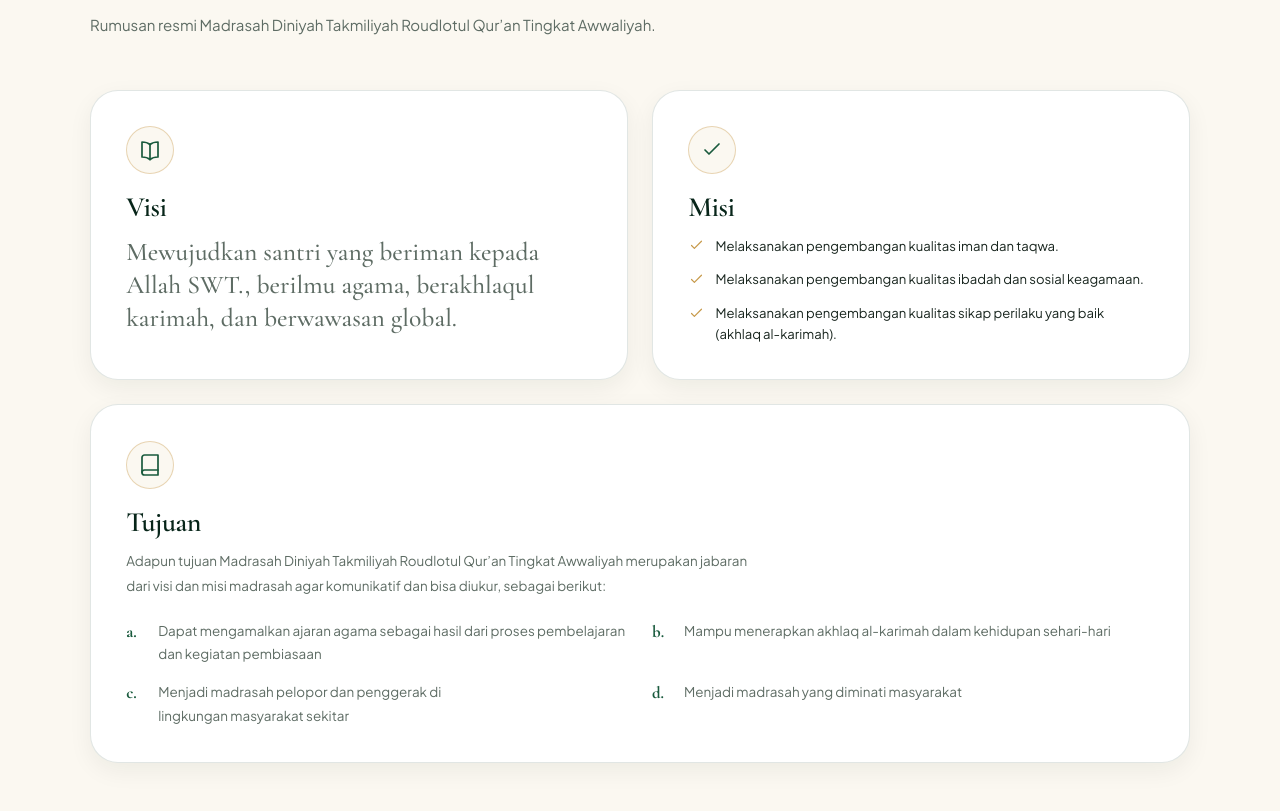
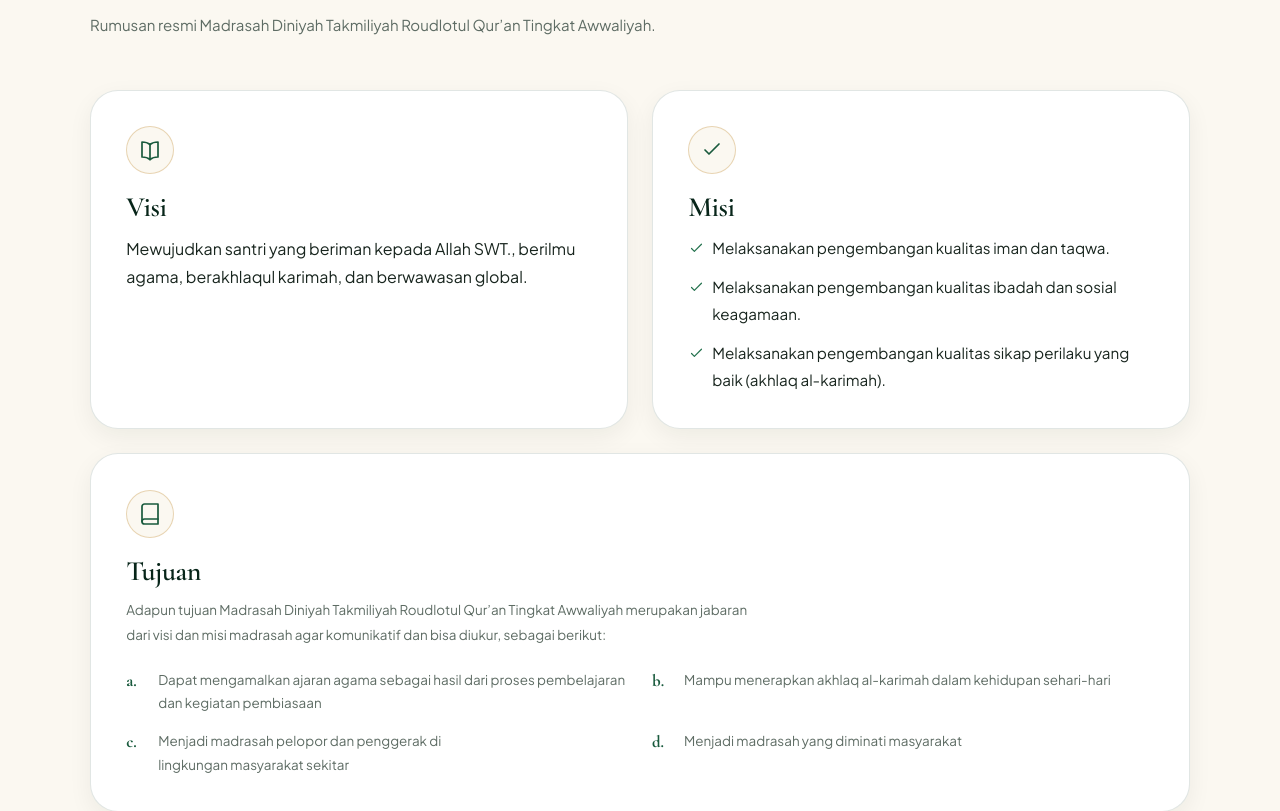
Before and after one commit to Iantzzz/Roudlotul-Qur-an, a Laravel app: page /profil in a window 1280 px wide. Shown: the part 2499-3310 px from the top of the page. Run offline with Laravel 12, Linux system fonts and the light colour scheme; data that the repository does not hold is empty; some libraries are stand-ins or nearby versions.

Commit message:
style(site): refine vision and mission typography

```diff
--- a/public/css/site.css
+++ b/public/css/site.css
@@ -1685,8 +1685,11 @@ h4 {
 }
 
 .profile-panel--visi .profile-panel__quote {
-    font-size: clamp(1.55rem, 2vw, 1.85rem);
-    line-height: 1.3;
+    color: var(--ink);
+    font-family: var(--font-body);
+    font-size: 1rem;
+    font-weight: 400;
+    line-height: 1.8;
 }
 
 .profile-panel {
@@ -1734,7 +1737,20 @@ h4 {
 }
 
 .profile-panel .check-list li {
-    font-size: 0.82rem;
+    position: relative;
+    display: block;
+    padding-left: 1.5rem;
+    color: var(--ink);
+    font-size: 0.95rem;
+    line-height: 1.75;
+}
+
+.profile-panel .check-list svg {
+    position: absolute;
+    top: 0.34rem;
+    left: 0;
+    margin: 0;
+    color: var(--green-600);
 }
 
 .profile-panel--wide {
--- a/resources/views/profil.blade.php
+++ b/resources/views/profil.blade.php
@@ -306,17 +306,14 @@
                     <h3>Misi</h3>
                     <ul class="check-list">
                         <li>
-                            <x-site-icon name="check" :size="17" />
-                            Melaksanakan pengembangan kualitas iman dan taqwa.
+                            <x-site-icon name="check" :size="17" /><span>Melaksanakan pengembangan kualitas iman dan taqwa.</span>
                         </li>
                         <li>
-                            <x-site-icon name="check" :size="17" />
-                            Melaksanakan pengembangan kualitas ibadah dan sosial keagamaan.
+                            <x-site-icon name="check" :size="17" /><span>Melaksanakan pengembangan kualitas ibadah dan sosial keagamaan.</span>
                         </li>
                         <li>
-                            <x-site-icon name="check" :size="17" />
-                            Melaksanakan pengembangan kualitas sikap perilaku yang baik
-                            (akhlaq&nbsp;al-karimah).
+                            <x-site-icon name="check" :size="17" /><span>Melaksanakan pengembangan kualitas sikap perilaku yang baik
+                            (akhlaq&nbsp;al-karimah).</span>
                         </li>
                     </ul>
                 </article>
```
